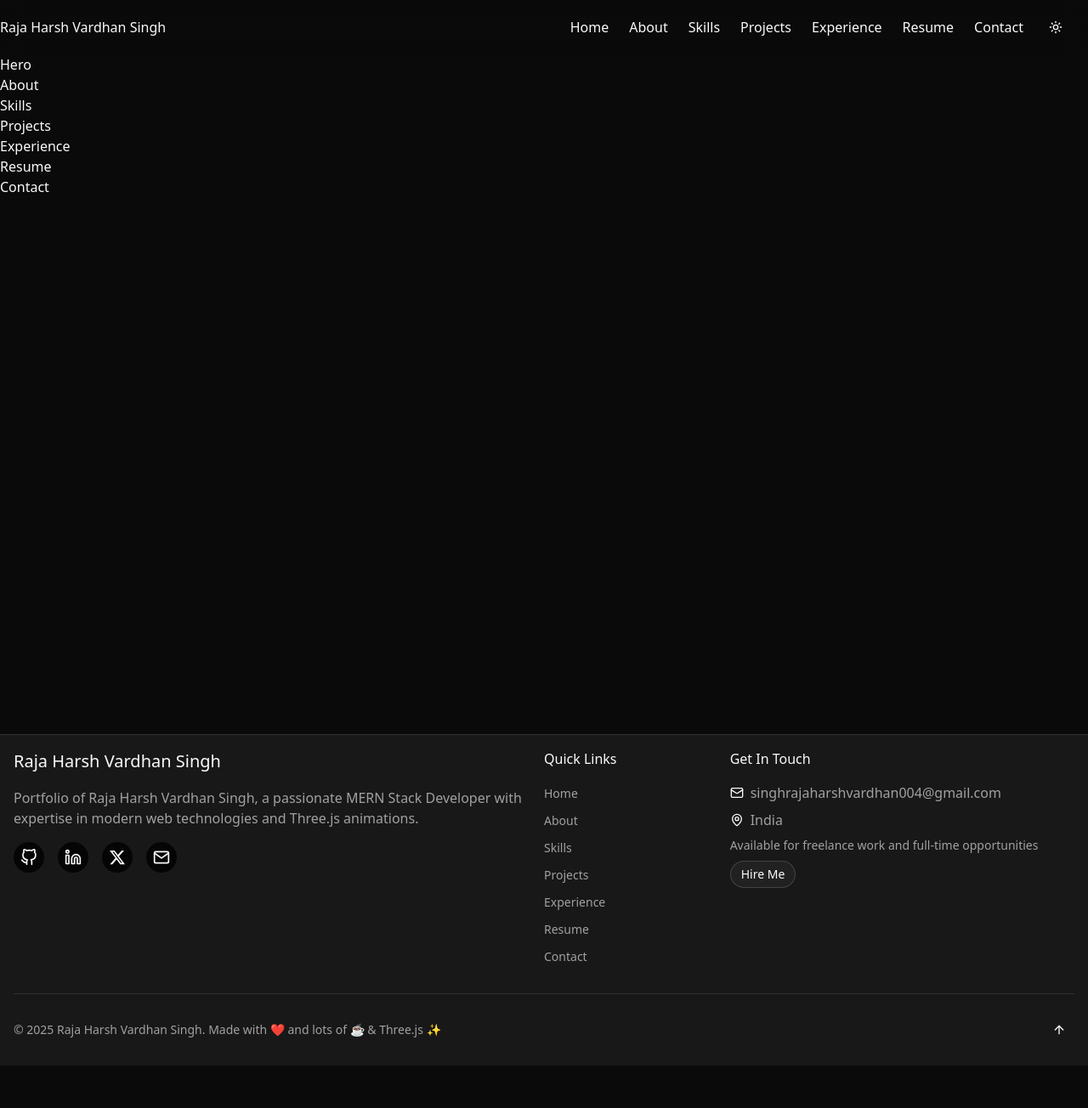
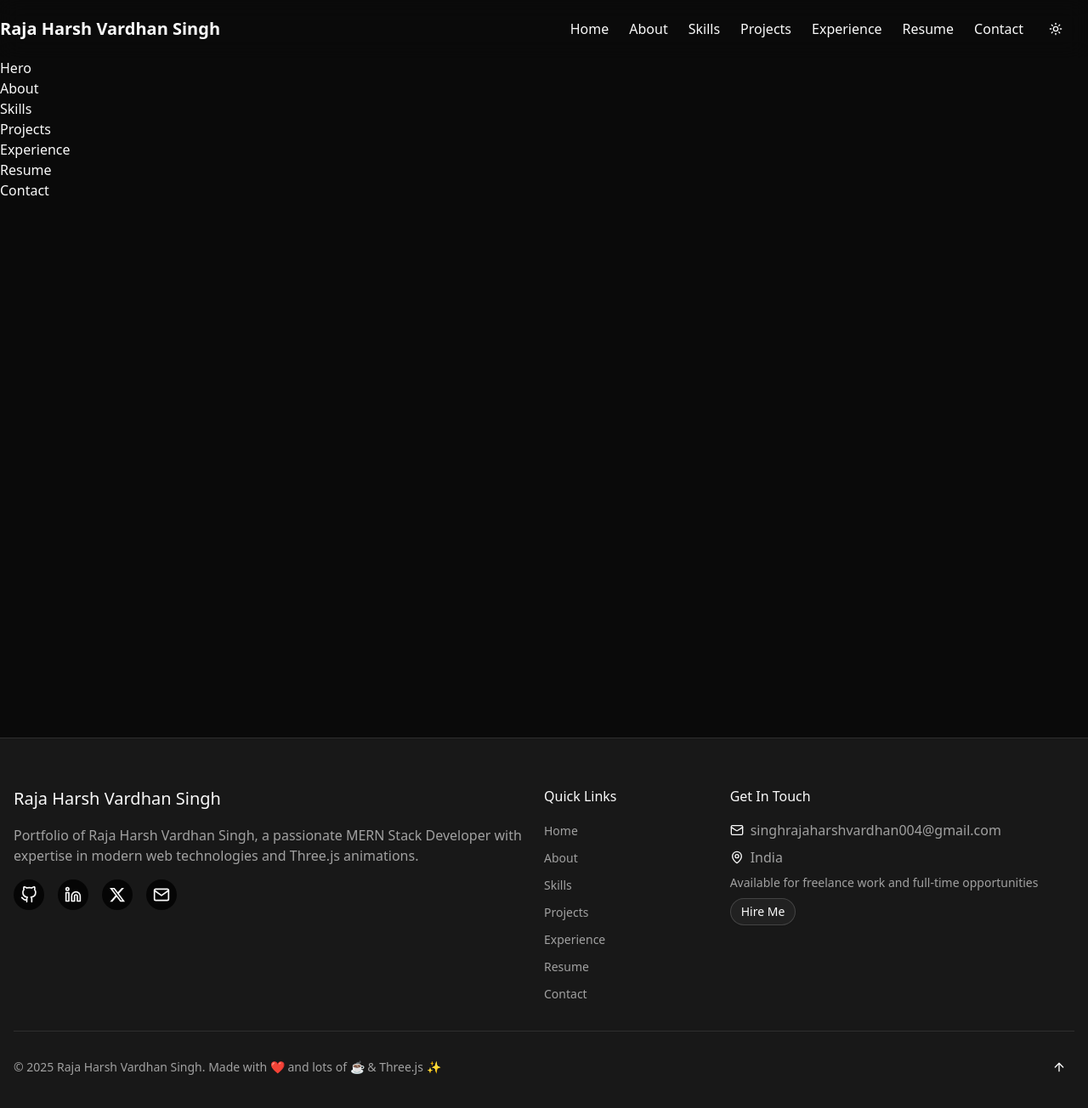
Before and after one commit to rhvsingh/my-portfolio, a Next.js app: page / in a window 1280 px wide. Shown: the top 1304 px of the page at 85% size. Before the commit the page ends 1254 px from the top, so only its background shows below. Built offline with nearby package versions, Linux system fonts and the light colour scheme.

Commit message:
feat: animation

```diff
--- a/package.json
+++ b/package.json
@@ -10,9 +10,12 @@
   },
   "dependencies": {
     "@radix-ui/react-slot": "^1.2.3",
+    "@react-three/drei": "^10.7.6",
+    "@react-three/fiber": "^9.3.0",
     "class-variance-authority": "^0.7.1",
     "clsx": "^2.1.1",
     "lucide-react": "^0.544.0",
+    "motion": "^12.23.15",
     "next": "15.5.3",
     "react": "19.1.0",
     "react-dom": "19.1.0",
--- a/src/components/footer.tsx
+++ b/src/components/footer.tsx
@@ -1,20 +1,27 @@
 "use client"
 
+import { motion } from "motion/react"
+import { ArrowUp, Mail, MapPin } from "lucide-react"
+
 import Container from "./ui/container"
+import { Button } from "./ui/button"
 import { metaData, personalData } from "@/constants/seo-data"
-import { ArrowUp, Mail, MapPin } from "lucide-react"
-import { Button } from "./ui/button"
 import { navItems, socialLinks } from "@/constants/links-data"
 
 const Footer = () => {
     return (
-        <footer className="border-t bg-muted/50 px-4">
+        <footer className="border-t bg-muted/50 px-4 pt-10 pb-5">
             <Container>
                 <div
                     className="py-4 flex flex-col lg:flex-row justify-between gap-8 lg:gap-4"
                     aria-label="Footer top section"
                 >
-                    <div className="space-y-4 flex-6/12">
+                    <motion.div
+                        className="space-y-4 flex-6/12"
+                        initial={{ opacity: 0, x: -40 }}
+                        whileInView={{ opacity: 1, x: 0 }}
+                        transition={{ duration: 0.5, delay: 0.1 }}
+                    >
                         <div>
                             <h2>{personalData.name}</h2>
                         </div>
@@ -34,8 +41,13 @@ const Footer = () => {
                                 </li>
                             ))}
                         </ul>
-                    </div>
-                    <div className="space-y-4 flex-2/12">
+                    </motion.div>
+                    <motion.div
+                        className="space-y-4 flex-2/12"
+                        initial={{ opacity: 0, x: 40 }}
+                        whileInView={{ opacity: 1, x: 0 }}
+                        transition={{ duration: 0.5, delay: 0.1 }}
+                    >
                         <h3>Quick Links</h3>
                         <ul className="space-y-2" aria-label="Footer navigation links">
                             {navItems.map((item) => (
@@ -54,8 +66,13 @@ const Footer = () => {
                                 </li>
                             ))}
                         </ul>
-                    </div>
-                    <div className="space-y-4 flex-4/12">
+                    </motion.div>
+                    <motion.div
+                        className="space-y-4 flex-4/12"
+                        initial={{ opacity: 0, x: 40 }}
+                        whileInView={{ opacity: 1, x: 0 }}
+                        transition={{ duration: 0.5, delay: 0.1 }}
+                    >
                         <h3>Get In Touch</h3>
                         <ul className="space-y-2" aria-label="Contact information">
                             <li>
@@ -79,11 +96,14 @@ const Footer = () => {
                                 </Button>
                             </li>
                         </ul>
-                    </div>
+                    </motion.div>
                 </div>
-                <div
+                <motion.div
                     className="mt-4 flex items-center justify-between text-sm py-6 border-t"
                     aria-label="Footer bottom section"
+                    initial={{ opacity: 0, y: 40 }}
+                    whileInView={{ opacity: 1, y: 0 }}
+                    transition={{ duration: 0.5, delay: 0.2 }}
                 >
                     <div className="text-muted-foreground">
                         &copy; 2025 {personalData.name}. Made with ❤️ and lots of ☕ & Three.js ✨
@@ -99,7 +119,7 @@ const Footer = () => {
                             <ArrowUp className="h-4 w-4" />
                         </Button>
                     </div>
-                </div>
+                </motion.div>
             </Container>
         </footer>
     )
--- a/src/components/header.tsx
+++ b/src/components/header.tsx
@@ -1,6 +1,7 @@
 "use client"
 
 import { useEffect, useState } from "react"
+import { motion } from "motion/react"
 import { Moon, Sun } from "lucide-react"
 
 import Container from "./ui/container"
@@ -36,14 +37,18 @@ const Header = () => {
     }
 
     return (
-        <header
+        <motion.header
             className={cn(
                 "sticky top-0 left-0 w-full bg-background/80 backdrop-blur-md z-50",
                 isScrolled && "border-b border-b-border"
             )}
+            initial={{ y: -100, opacity: 0 }}
+            animate={{ y: 0, opacity: 1 }}
+            transition={{ duration: 0.5 }}
+            aria-label="Site header"
         >
             <Container className="flex justify-between items-center">
-                <div className="py-5">{metaData.creator}</div>
+                <div className="py-5 text-xl font-semibold">{metaData.creator}</div>
                 <nav className="ml-auto">
                     <ul className="flex gap-6">
                         {navItems.map((item) => (
@@ -68,7 +73,7 @@ const Header = () => {
                     {darkMode ? <Sun className="h-5 w-5" /> : <Moon className="h-5 w-5" />}
                 </Button>
             </Container>
-        </header>
+        </motion.header>
     )
 }
 
```
Also changed, not shown: 1 other file (tests, documents, lock files or other folders).
